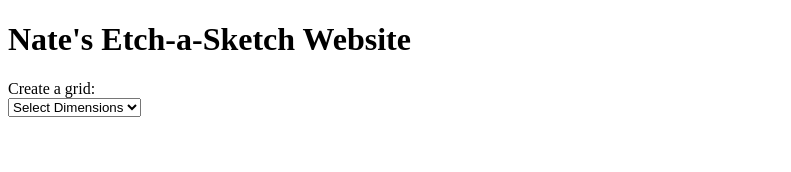
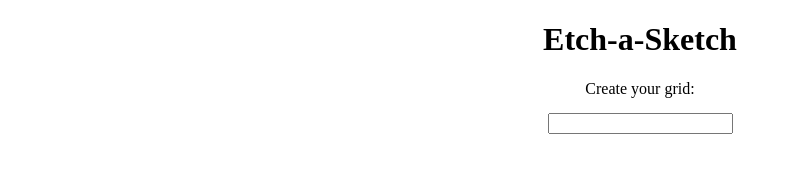
Before and after one commit to natesave/etch_a_sketch, a plain HTML site: page index.html in a window 1280 px wide. Shown: the whole page, without its empty margins (0-791 px from the left). Drawn offline with Linux system fonts and the light colour scheme.

Commit message:
Changed option for grid size so that it accepts sizes up to 100x100, centered items on page

```diff
--- a/index.html
+++ b/index.html
@@ -4,18 +4,23 @@
     <meta charset="UTF-8">
     <meta http-equiv="X-UA-Compatible" content="IE=edge">
     <meta name="viewport" content="width=device-width, initial-scale=1.0">
-    <title>Document</title>
+    <title>Etch-a-Sketch</title>
     <link rel="stylesheet" href="style.css">
 </head>
 <body>
-    <h1>Nate's Etch-a-Sketch Website</h1>
-    <div id="input">Create a grid:</div>
-        <select id="selection" name="gridDimensions" onchange="createGrid(value)">
-            <option value="">Select Dimensions</option>
-            <option value="8">8x8</option>
-            <option value="16">16x16</option>
-            <option value="32">32x32</option>
-        </select>
+    <h1>Etch-a-Sketch</h1>
+    <div id="options">
+        <label for="dimensions">Create your grid:</label>
+        <input list="diValues" id="selection" name="dimensions" onchange="getValue()">
+        <div id="error"></div>
+        <datalist id="diValues">
+            <option value="8"></option>
+            <option value="16"></option>
+            <option value="32"></option>
+            <option value="64"></option>
+            <option value="100">(max)</option>
+        </datalist>
+    </div>
     <div id="gridContainer"></div>
     <script src="script.js" defer></script>
 </body>
--- a/script.js
+++ b/script.js
@@ -1,3 +1,13 @@
+function getValue() { //accept numbers only up to 100
+    let val = document.querySelector('#selection').value;
+    if (val <= 100) {
+        createGrid(val);
+    } else {
+        let tooBig = document.querySelector('#error');
+        tooBig.textContent = "VALUE IS TOO LARGE";
+    }
+}
+
 function createGrid (num) {
     let container = document.querySelector('#gridContainer');
     container.innerHTML = ''; //removes any previously placed grids
@@ -6,11 +16,9 @@ function createGrid (num) {
         let div = document.createElement('div');
         container.appendChild(div);
         div.setAttribute('id', 'cells');
+        div.onmouseover = function() { //changes the color to grey when hovering over a cell
+            div.style.backgroundColor = "grey";
+            }
         container.style.width = ((num * 24) + ((num - 1) * 2)) + "px"; //makes the container the right size for fitting it num x num
         }
 }
-
-function mouseOver () {
-    let hoverCol = document.getElementById('#columns')
-    hoverCol.style.backgroundColor = "grey";
-}
--- a/style.css
+++ b/style.css
@@ -1,8 +1,36 @@
+h1 {
+    text-align: center;
+}
+#options {
+    display: flex;
+    flex-direction: column;
+    flex-wrap: wrap;
+    justify-content: center;
+    align-items: center;
+}
+
+label {
+    margin-bottom: 15px;
+}
+
+#selection {
+    display: block;
+    margin: 0 auto;
+    margin-bottom: 20px;
+}
+
+#error {
+    font-family: 'Courier New', Courier, monospace;
+    font-weight: bold;
+    color: red;
+}
+
 #gridContainer {
     display: flex;
     flex-wrap: wrap;
     gap: 2px;
     margin: 20px;
+    margin: 0 auto;
 }
 
 #cells {
```
